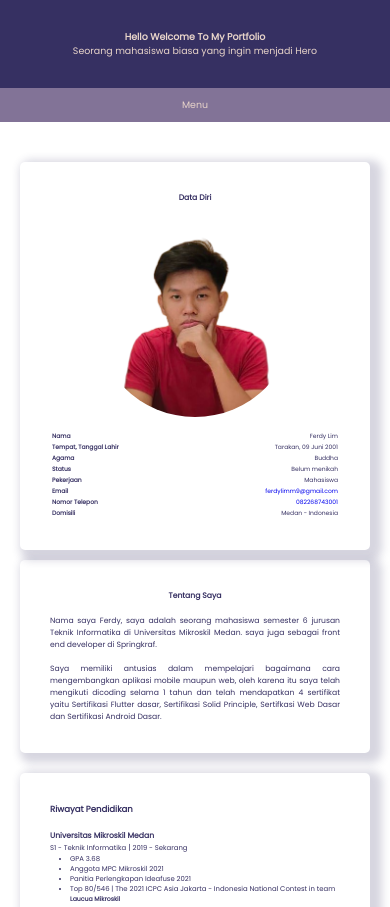
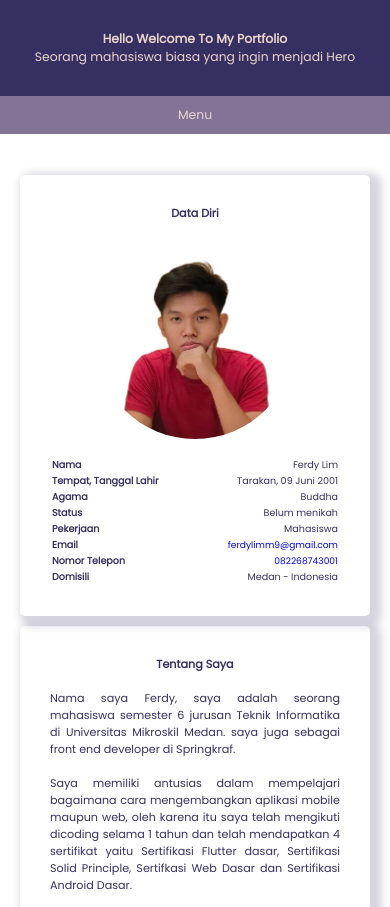
Before and after one commit to mbasyar/cv_mbasyar, a plain HTML site: page index.html in a window 390 px wide. Shown: the top 907 px of the page. Drawn offline with Linux system fonts and the light colour scheme.

Commit message:
update font-size

```diff
--- a/style/style.css
+++ b/style/style.css
@@ -150,7 +150,7 @@ table tr th{
 }
 @media screen and (max-width: 889px) {
   *{
-    font-size: 90%;
+    font-size: 95%;
   }
   main {
     flex-direction: column;
```
